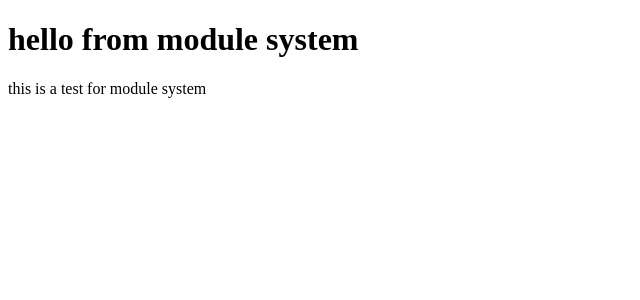
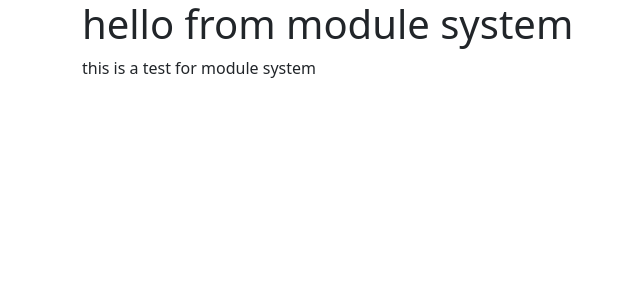
Before and after one commit to saeedd1994/moduleSys, an Angular app: page / in a window 1280 px wide. Shown: the top 300 px of the page, without its empty margins (0-640 px from the left). Built offline with nearby package versions, Linux system fonts and the light colour scheme.

Commit message:
add bootstrap in project

```diff
--- a/package.json
+++ b/package.json
@@ -18,6 +18,7 @@
     "@angular/platform-browser": "^14.2.0",
     "@angular/platform-browser-dynamic": "^14.2.0",
     "@angular/router": "^14.2.0",
+    "bootstrap": "^5.2.3",
     "rxjs": "~7.5.0",
     "tslib": "^2.3.0",
     "zone.js": "~0.11.4"
--- a/src/app/app.component.html
+++ b/src/app/app.component.html
@@ -1,6 +1,11 @@
+<div class="container">
+  <div class="row">
     <h1>
       hello from module system
     </h1>
     <p>
       this is a test for module system
     </p>
+
+  </div>
+</div>
--- a/src/styles.scss
+++ b/src/styles.scss
@@ -1 +1,2 @@
 /* You can add global styles to this file, and also import other style files */
+@import "bootstrap/dist/css/bootstrap.min.css";
```
Also changed, not shown: 2 other files (tests, documents, lock files or other folders). Lines whose indentation alone changed are shown as unchanged.
